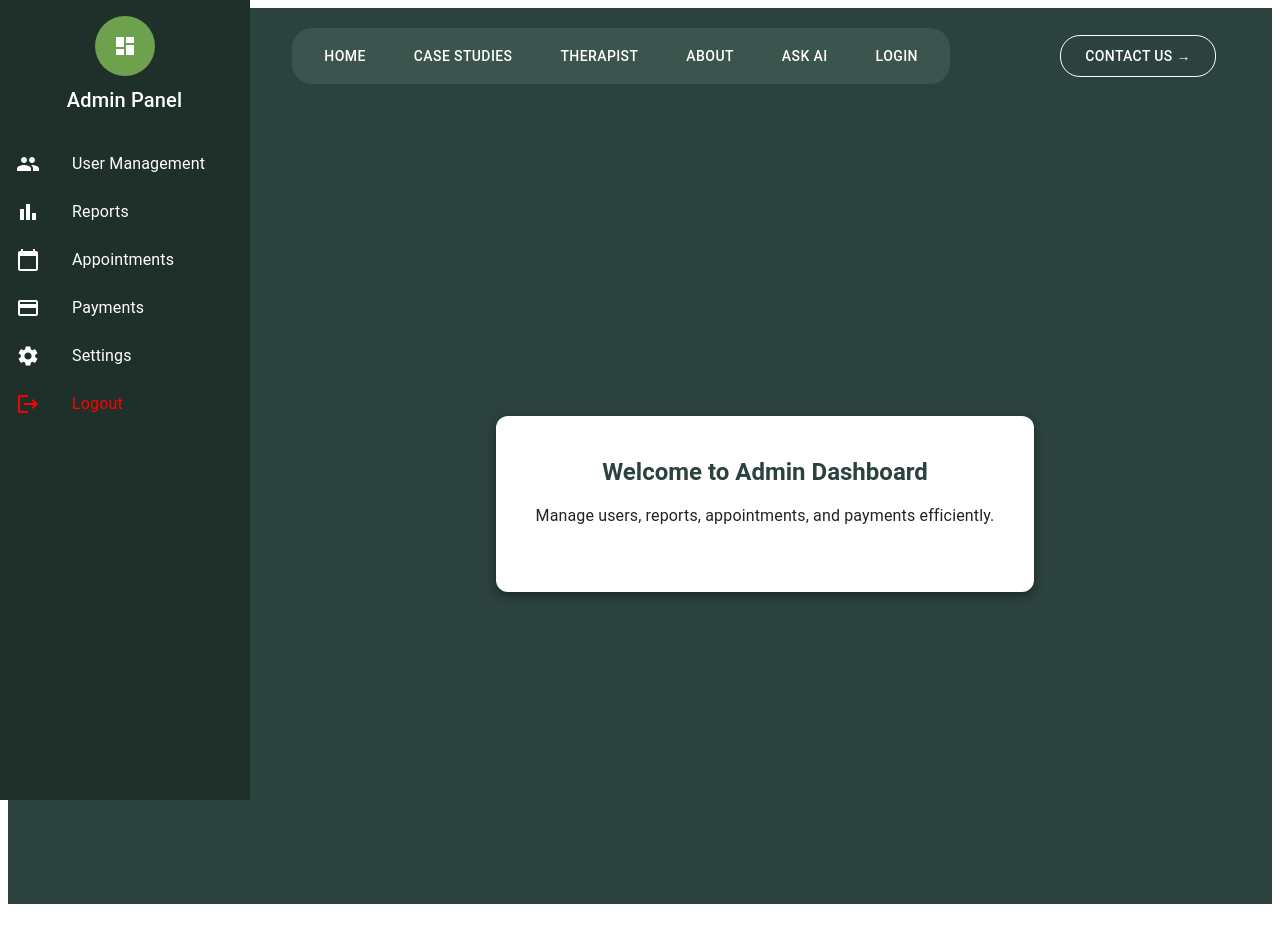
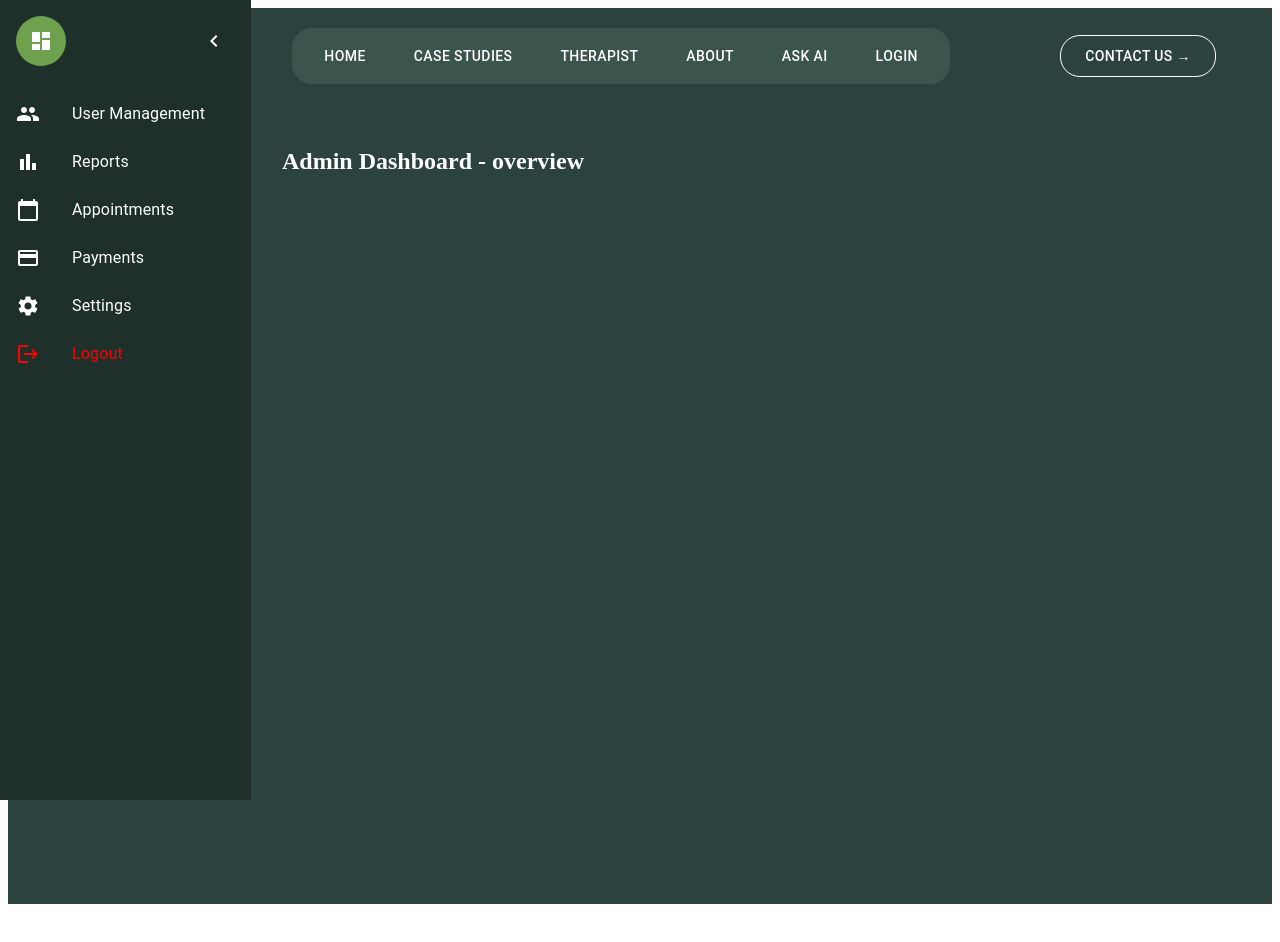
Before and after one commit to Mutai001/Mental-health-app, a React (Vite) app: page /admin in a window 1280 px wide. Shown: the top 942 px of the page. Before the commit the page ends 912 px from the top, so only its background shows below. Built offline with nearby package versions, Linux system fonts and the light colour scheme.

Commit message:
admin dash

```diff
--- a/src/components/AdminDash/AdminDashboard.tsx
+++ b/src/components/AdminDash/AdminDashboard.tsx
@@ -1,8 +1,5 @@
 import {
   Avatar,
-  Card,
-  CardContent,
-  Typography,
   Box,
   Drawer,
   List,
@@ -10,68 +7,83 @@ import {
   ListItemButton,
   ListItemIcon,
   ListItemText,
+  IconButton,
+  AppBar,
+  Toolbar,
+  Snackbar,
 } from "@mui/material";
-import { motion } from "framer-motion";
+import { useState } from "react";
 import { useNavigate } from "react-router-dom";
 import DashboardIcon from "@mui/icons-material/Dashboard";
+import LogoutIcon from "@mui/icons-material/Logout";
 import PeopleIcon from "@mui/icons-material/People";
 import BarChartIcon from "@mui/icons-material/BarChart";
 import CalendarTodayIcon from "@mui/icons-material/CalendarToday";
 import PaymentIcon from "@mui/icons-material/Payment";
 import SettingsIcon from "@mui/icons-material/Settings";
-import LogoutIcon from "@mui/icons-material/Logout";
+import MenuIcon from "@mui/icons-material/Menu";
+import ChevronLeftIcon from "@mui/icons-material/ChevronLeft";
+import MuiAlert from "@mui/material/Alert";
 
-const fadeIn = {
-  hidden: { opacity: 0 },
-  visible: { opacity: 1, transition: { duration: 0.5 } },
-};
+const adminMenuItems = [
+  { text: "User Management", icon: <PeopleIcon />, route: "user-management" },
+  { text: "Reports", icon: <BarChartIcon />, route: "reports" },
+  { text: "Appointments", icon: <CalendarTodayIcon />, route: "appointments" },
+  { text: "Payments", icon: <PaymentIcon />, route: "payments" },
+  { text: "Settings", icon: <SettingsIcon />, route: "settings" },
+];
 
 export function AdminDashboard() {
   const navigate = useNavigate();
+  const [activeComponent, setActiveComponent] = useState("overview");
+  const [sidebarOpen, setSidebarOpen] = useState(true);
+  const [logoutToast, setLogoutToast] = useState(false);
 
   const handleLogout = () => {
+    setLogoutToast(true);
     setTimeout(() => {
-      alert("Logged out successfully!");
       navigate("/login");
-    }, 1500);
+    }, 2000);
   };
-
-  const adminMenuItems = [
-    { text: "User Management", icon: <PeopleIcon />, route: "/admin-user-management" },
-    { text: "Reports", icon: <BarChartIcon />, route: "/admin/reports" },
-    { text: "Appointments", icon: <CalendarTodayIcon />, route: "/admin/appointments" },
-    { text: "Payments", icon: <PaymentIcon />, route: "/admin/payments" },
-    { text: "Settings", icon: <SettingsIcon />, route: "/admin/settings" },
-  ];
 
   return (
     <Box sx={{ display: "flex", height: "100vh", backgroundColor: "#2C423F" }}>
+      {/* AppBar for Mobile */}
+      <AppBar position="fixed" sx={{ backgroundColor: "#1F302B", display: { sm: "none" } }}>
+        <Toolbar>
+          <IconButton onClick={() => setSidebarOpen(!sidebarOpen)} sx={{ color: "white" }}>
+            <MenuIcon />
+          </IconButton>
+        </Toolbar>
+      </AppBar>
+
       {/* Sidebar Navigation */}
       <Drawer
         variant="permanent"
         sx={{
-          width: 250,
-          flexShrink: 0,
           "& .MuiDrawer-paper": {
-            width: 250,
-            boxSizing: "border-box",
+            width: sidebarOpen ? 250 : 70,
+            transition: "width 0.3s",
             backgroundColor: "#1F302B",
             color: "white",
+            overflowX: "hidden",
           },
         }}
       >
-        <Box sx={{ textAlign: "center", p: 2 }}>
-          <Avatar sx={{ bgcolor: "#6DA14E", width: 60, height: 60, mx: "auto" }}>
+        <Box sx={{ display: "flex", alignItems: "center", justifyContent: "space-between", p: 2 }}>
+          <Avatar sx={{ bgcolor: "#6DA14E", width: 50, height: 50 }}>
             <DashboardIcon />
           </Avatar>
-          <Typography variant="h6" sx={{ mt: 1 }}>Admin Panel</Typography>
+          <IconButton onClick={() => setSidebarOpen(!sidebarOpen)} sx={{ color: "white" }}>
+            {sidebarOpen ? <ChevronLeftIcon /> : <MenuIcon />}
+          </IconButton>
         </Box>
         <List>
           {adminMenuItems.map(({ text, icon, route }) => (
             <ListItem key={text} disablePadding>
-              <ListItemButton onClick={() => navigate(route)}>
+              <ListItemButton onClick={() => setActiveComponent(route)}>
                 <ListItemIcon sx={{ color: "white" }}>{icon}</ListItemIcon>
-                <ListItemText primary={text} />
+                {sidebarOpen && <ListItemText primary={text} />}
               </ListItemButton>
             </ListItem>
           ))}
@@ -80,36 +92,37 @@ export function AdminDashboard() {
               <ListItemIcon sx={{ color: "red" }}>
                 <LogoutIcon />
               </ListItemIcon>
-              <ListItemText primary="Logout" />
+              {sidebarOpen && <ListItemText primary="Logout" />}
             </ListItemButton>
           </ListItem>
         </List>
       </Drawer>
 
-      {/* Main Content */}
-      <Box sx={{ flexGrow: 1, display: "flex", justifyContent: "center", alignItems: "center" }}>
-        <motion.div initial="hidden" animate="visible" variants={fadeIn}>
-          <Card
-            sx={{
-              maxWidth: 500,
-              p: 3,
-              textAlign: "center",
-              boxShadow: 5,
-              borderRadius: 3,
-              backgroundColor: "#FFFFFF",
-            }}
-          >
-            <CardContent>
-              <Typography variant="h5" sx={{ fontWeight: "bold", color: "#2C423F", mb: 2 }}>
-                Welcome to Admin Dashboard
-              </Typography>
-              <Typography variant="body1" sx={{ mb: 2 }}>
-                Manage users, reports, appointments, and payments efficiently.
-              </Typography>
-            </CardContent>
-          </Card>
-        </motion.div>
+      {/* Main Content Area */}
+      <Box
+        sx={{
+          flexGrow: 1,
+          p: 3,
+          transition: "margin-left 0.3s",
+          ml: sidebarOpen ? "250px" : "70px",
+          width: "100%",
+          height: "100%",
+        }}
+      >
+        <h2 style={{ color: "white" }}>Admin Dashboard - {activeComponent}</h2>
       </Box>
+
+      {/* Logout Snackbar */}
+      <Snackbar
+        open={logoutToast}
+        autoHideDuration={2000}
+        onClose={() => setLogoutToast(false)}
+        anchorOrigin={{ vertical: "top", horizontal: "right" }}
+      >
+        <MuiAlert severity="success" elevation={6} variant="filled" onClose={() => setLogoutToast(false)}>
+          Logged out successfully!
+        </MuiAlert>
+      </Snackbar>
     </Box>
   );
 }
```
